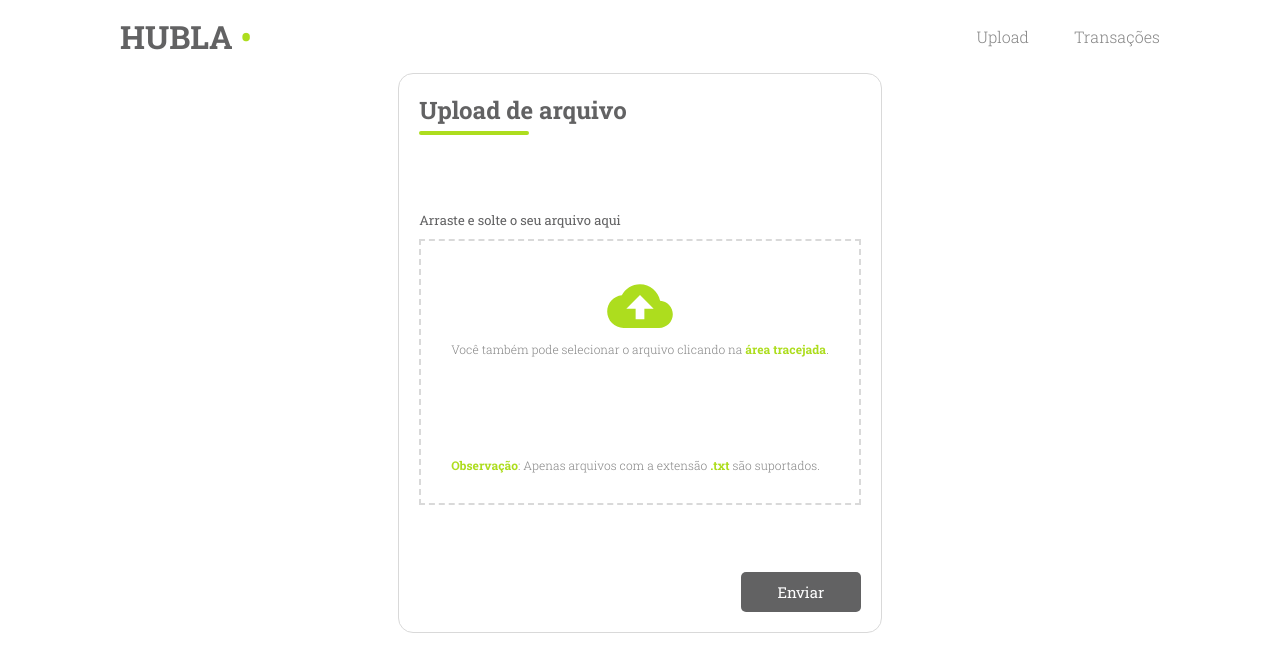
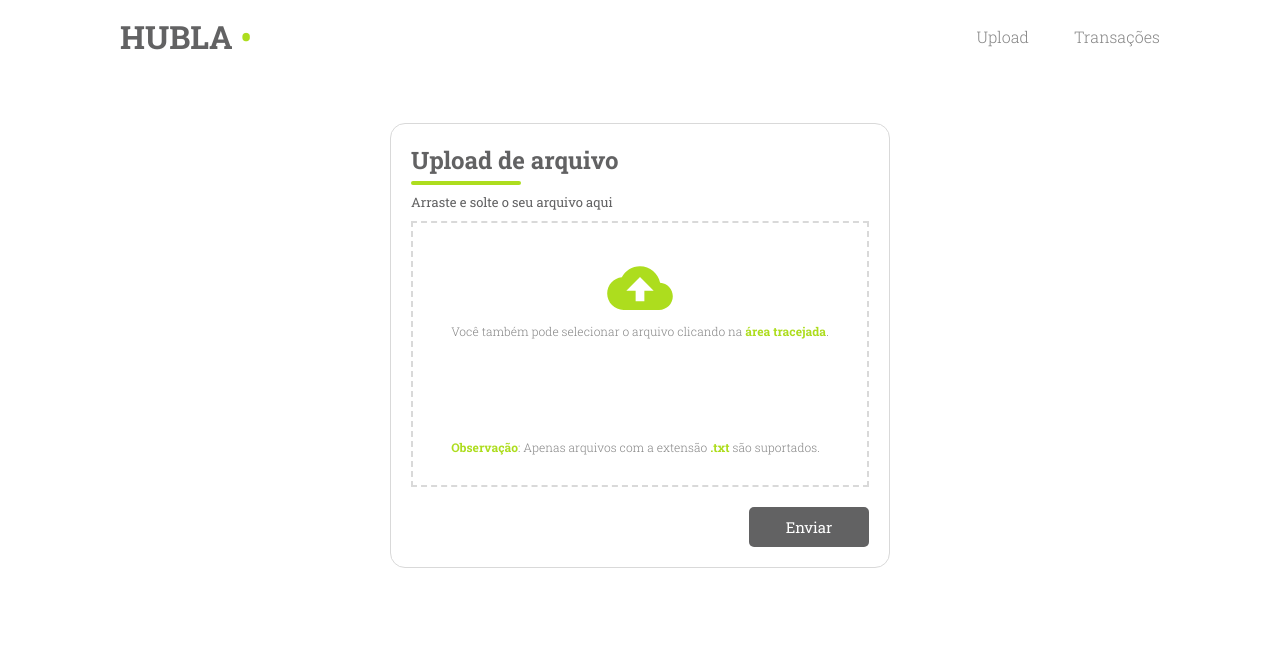
Before and after one commit to intwone/hubla-challenge-front, a React (Vite) app: page / in a window 1280 px wide. Shown: the top 672 px of the page. Built offline with nearby package versions, Linux system fonts and the light colour scheme; no server answers.

Commit message:
fix layout bugs

```diff
--- a/src/components/Header/style.ts
+++ b/src/components/Header/style.ts
@@ -7,6 +7,7 @@ export const Container = styled.header`
   justify-content: space-between;
   padding: 15px 120px;
   align-items: center;
+  margin-bottom: 50px;
 
   h1 {
     font-weight: bold;
--- a/src/components/UploadFile/style.ts
+++ b/src/components/UploadFile/style.ts
@@ -3,8 +3,7 @@ import { transparentize } from 'polished';
 import styled, { css } from 'styled-components';
 
 export const Container = styled.div`
-  width: 100%;
-  height: 70vh;
+  width: 500px;
   max-width: 550px;
   border: 1px solid ${theme.colors.gray[600]};
   border-radius: 15px;
@@ -12,7 +11,6 @@ export const Container = styled.div`
 
   display: flex;
   flex-direction: column;
-  justify-content: space-between;
 
   .info-message {
     color: ${theme.colors.gray[800]};
@@ -75,6 +73,7 @@ export const Paragraph = styled.p`
 export const Footer = styled.div<{ disabled: boolean }>`
   display: flex;
   justify-content: end;
+  margin-top: 20px;
 
   button {
     display: flex;
```
